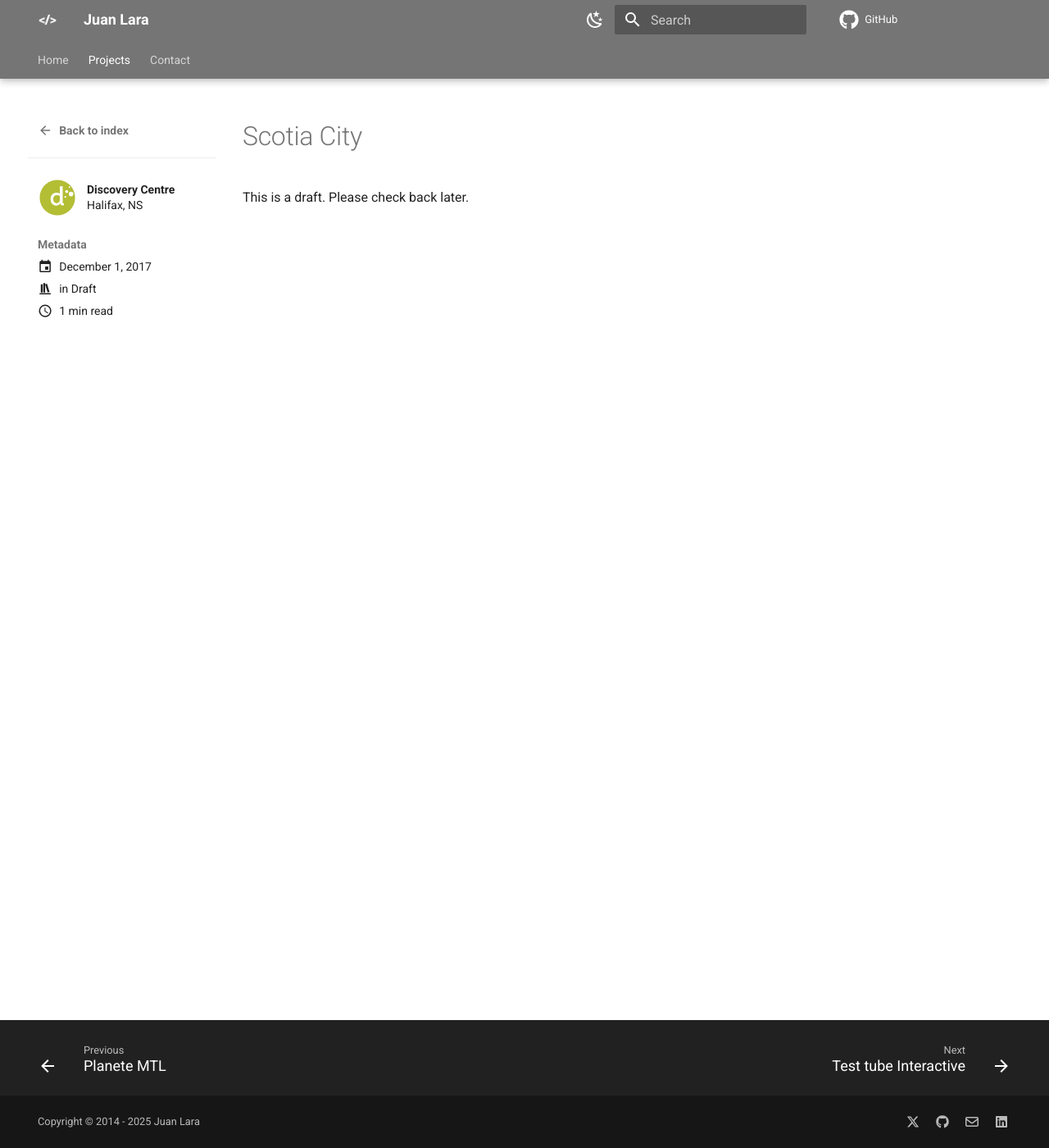
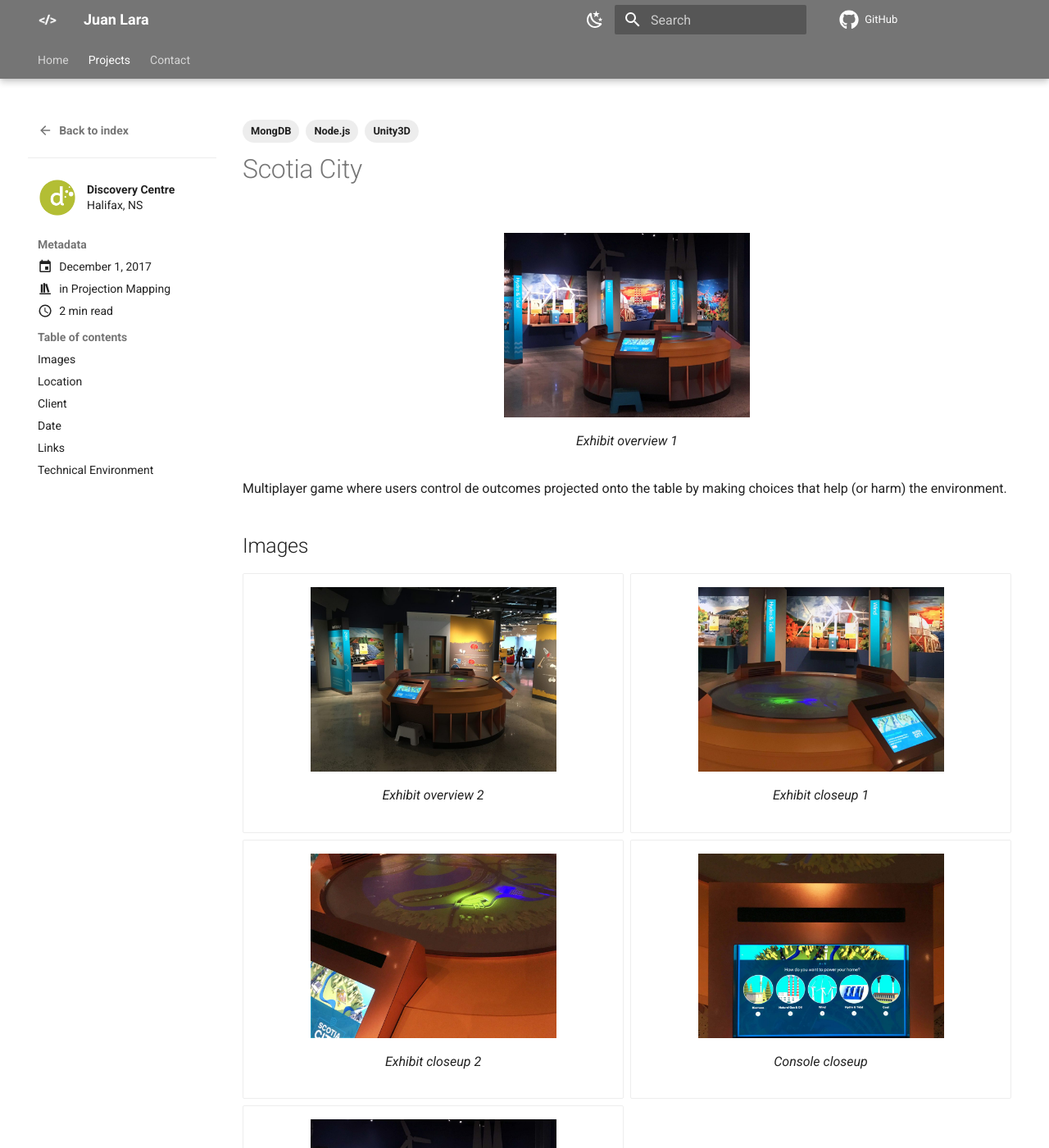
Before and after one commit to idfx/idfx.github.io, an MkDocs documentation site: the page built from docs/blog/posts/scotiacity.md, in a window 1280 px wide and 1400 px high. Shown: the whole window at 82% size. Built offline with MkDocs 1.6.1 and Material for MkDocs 9.7.7, drawn with Linux system fonts in a browser that asks for light colours; comment, search, counter and statistics services are not loaded; some of the changed text lies outside the part shown.

Commit message:
Adding Scotia City

```diff
--- a/docs/blog/posts/scotiacity.md
+++ b/docs/blog/posts/scotiacity.md
@@ -2,16 +2,46 @@
 date:
   created: 2017-12-01
 categories:
-  - Draft
-# tags:
-#   - Node.js
-#   - MongDB
-#   - Javascript
-#   - HTML
+  - Projection Mapping
+tags:
+  - Unity3D
+  - Node.js
+  - MongDB
 authors:
   - discovery
 ---
 
 # Scotia City
 
-This is a draft. Please check back later.
+<figure markdown> ![Exhibit overview 1](/images/scotiacity/2017-07-26-14.04.42-1024x768.jpg "Exhibit overview 1"){width="300px"} <figcaption>Exhibit overview 1</figcaption></figure>
+
+Multiplayer game where users control de outcomes projected onto the table by making choices that help (or harm) the environment.
+
+<!-- more -->
+
+## Images
+
+<div class="grid cards" markdown>
+- <figure markdown> ![Exhibit overview 2](/images/scotiacity/2017-07-26-14.03.45-e1502952595257-1024x768.jpg "Exhibit overview 2"){width="300px"} <figcaption>Exhibit overview 2</figcaption></figure>
+- <figure markdown> ![Exhibit closeup 1](/images/scotiacity/2017-07-26-14.03.56-1024x768.jpg "Exhibit closeup 1"){width="300px"} <figcaption>Exhibit closeup 1</figcaption></figure>
+- <figure markdown> ![Exhibit closeup 2](/images/scotiacity/2017-07-26-14.04.12-1024x768.jpg "Exhibit closeup 2"){width="300px"} <figcaption>Exhibit closeup 2</figcaption></figure>
+- <figure markdown> ![Console closeup](/images/scotiacity/2017-07-26-14.04.31-1024x768.jpg "Console closeup"){width="300px"} <figcaption>Console closeup</figcaption></figure>
+- <figure markdown> ![Exhibit overview 1](/images/scotiacity/2017-07-26-14.04.42-1024x768.jpg "Exhibit overview 1"){width="300px"} <figcaption>Exhibit overview 1</figcaption></figure>
+</div>
+
+## Location
+Halifax, NS
+
+## Client
+[Discovery Centre](https://thediscoverycentre.ca)
+
+## Date
+December 2017
+
+## Links
+[http://thediscoverycentre.ca/](https://thediscoverycentre.ca)
+
+[https://ngxinteractive.com/project/halifax-discovery-centre/](https://ngxinteractive.com/project/halifax-discovery-centre/)
+
+## Technical Environment
+Unity3D, Node.js, MongoDB
```
Also changed, not shown: docs/images/scotiacity/2017-07-26-14.03.45-e1502952595257-1024x768.jpg (added), docs/images/scotiacity/2017-07-26-14.03.56-1024x768.jpg (added), docs/images/scotiacity/2017-07-26-14.04.12-1024x768.jpg (added), docs/images/scotiacity/2017-07-26-14.04.31-1024x768.jpg (added), docs/images/scotiacity/2017-07-26-14.04.42-1024x768.jpg (added).
